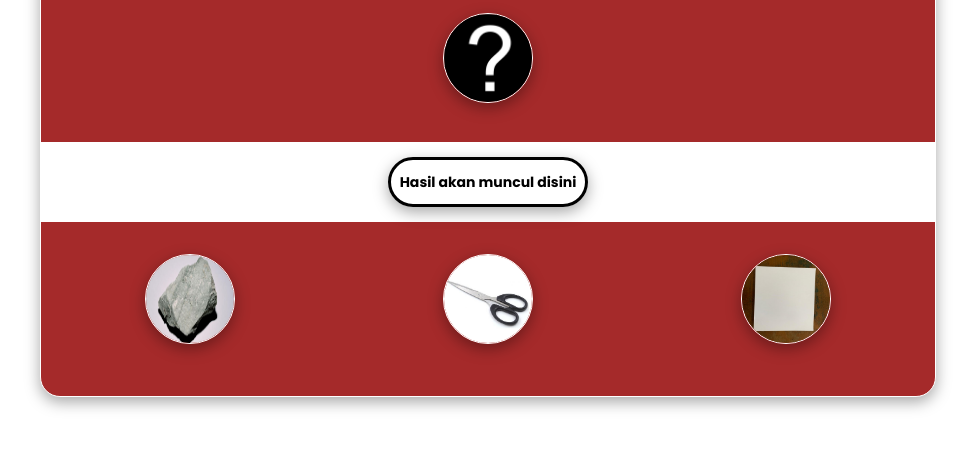
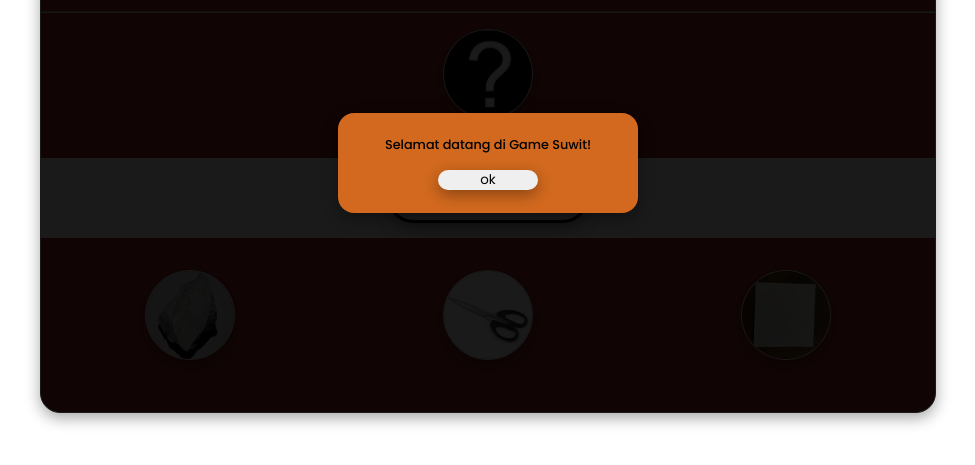
Before and after one commit to AldiRachmatdianto/suwitjepang, a plain HTML site: page index.html in a window 1280 px wide. Shown: the part 263-728 px from the top of the page, without its empty margins (152-1127 px from the left). Drawn offline with Linux system fonts and the light colour scheme.

Commit message:
update ajah

```diff
--- a/index.html
+++ b/index.html
@@ -13,7 +13,7 @@
     />
   </head>
   <body>
-    <main>
+    <main class="opacityBody">
       <div class="judul">
         <h1>SUWIT JEPANG</h1>
         <p>by: Aldi</p>
@@ -36,7 +36,10 @@
         </section>
       </div>
     </main>
-
+      <div class="popUp">
+        <p>Selamat datang di Game Suwit!</p>
+        <button id="ok">ok</button>
+      </div>
     <script src="script.js"></script>
   </body>
 </html>
--- a/script.js
+++ b/script.js
@@ -63,3 +63,9 @@ play[2].addEventListener("click", function () {
       hasil.innerHTML = "Anjay Menang";
     }
 });
+let popUp = document.querySelector(".popUp");
+let btn = document.getElementById("ok");
+btn.addEventListener("click", function(){
+  popUp.style.display = "none";
+  main.classList.toggle("opacityBody")
+})
--- a/style.css
+++ b/style.css
@@ -12,7 +12,6 @@ main {
     width: 70%;
     height: 500px;
     box-sizing: border-box;
-    /* padding: 10px; */
     box-shadow: rgba(0, 0, 0, 0.35) 0px 5px 15px;
     display: flex;
     flex-direction: column;
@@ -21,6 +20,7 @@ main {
 body {
     height: 100vh;
     padding-top: 20px;
+    margin-top: 1rem;
     display: flex;
     justify-content: center;
     align-items: center;
@@ -101,3 +101,37 @@ body {
 
     }
 }
+.popUp {
+    background-color: chocolate;
+    display: flex;
+    gap: 1rem;
+    flex-direction: column;
+    justify-content: center;
+    align-items: center;
+    width: 300px;
+    height: 100px;
+    z-index: 999;
+    position: absolute;
+    border-radius: 16px;
+    box-shadow: rgba(0, 0, 0, 0.35) 0px 5px 15px;
+
+}
+.popUp p {
+    font-size: 0.8rem;
+    font-weight: 500;
+}
+
+.popUp button{
+    z-index: 999;
+    width: 100px;
+    border-radius: 999px;
+    border: 0;
+    box-shadow: rgba(0, 0, 0, 0.35) 0px 5px 15px;
+
+}
+.popUp button:hover {
+    filter: brightness(0.5);
+}
+.opacityBody {
+    filter: brightness(0.1);
+}
```
